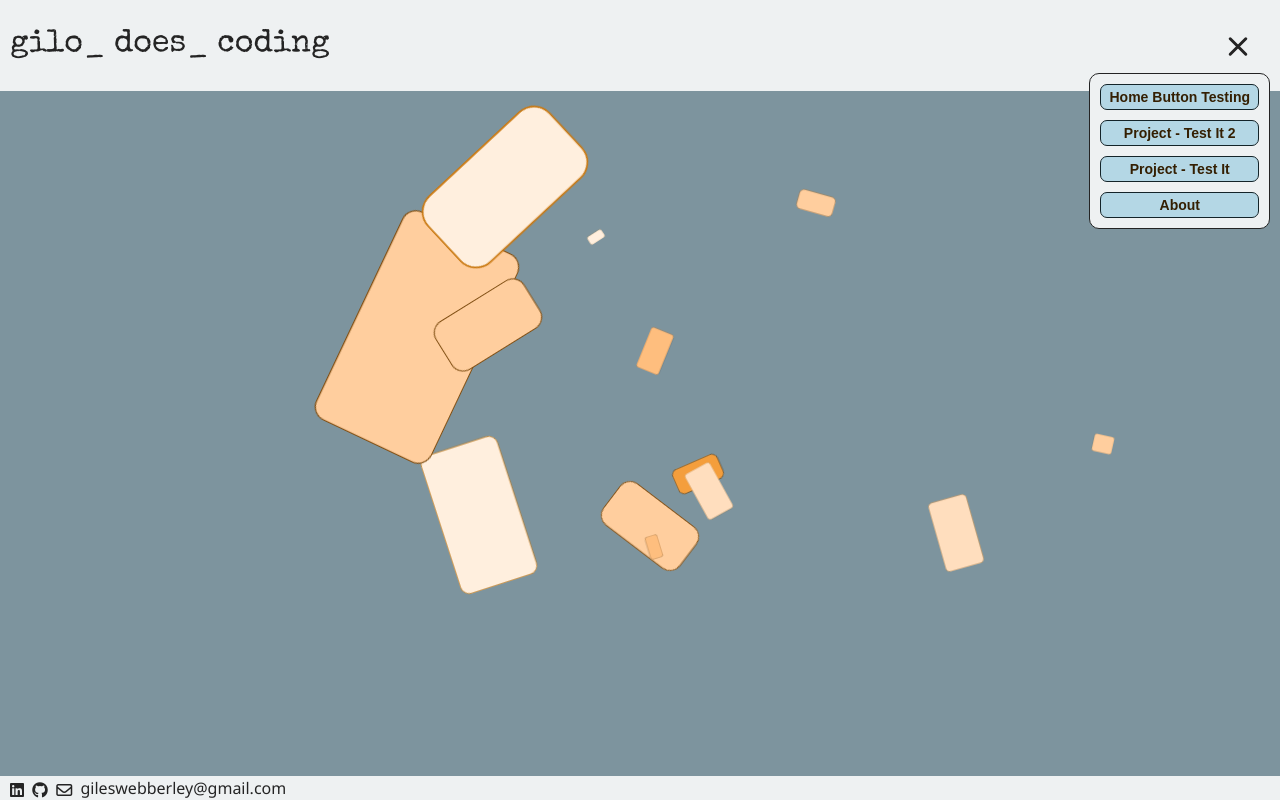
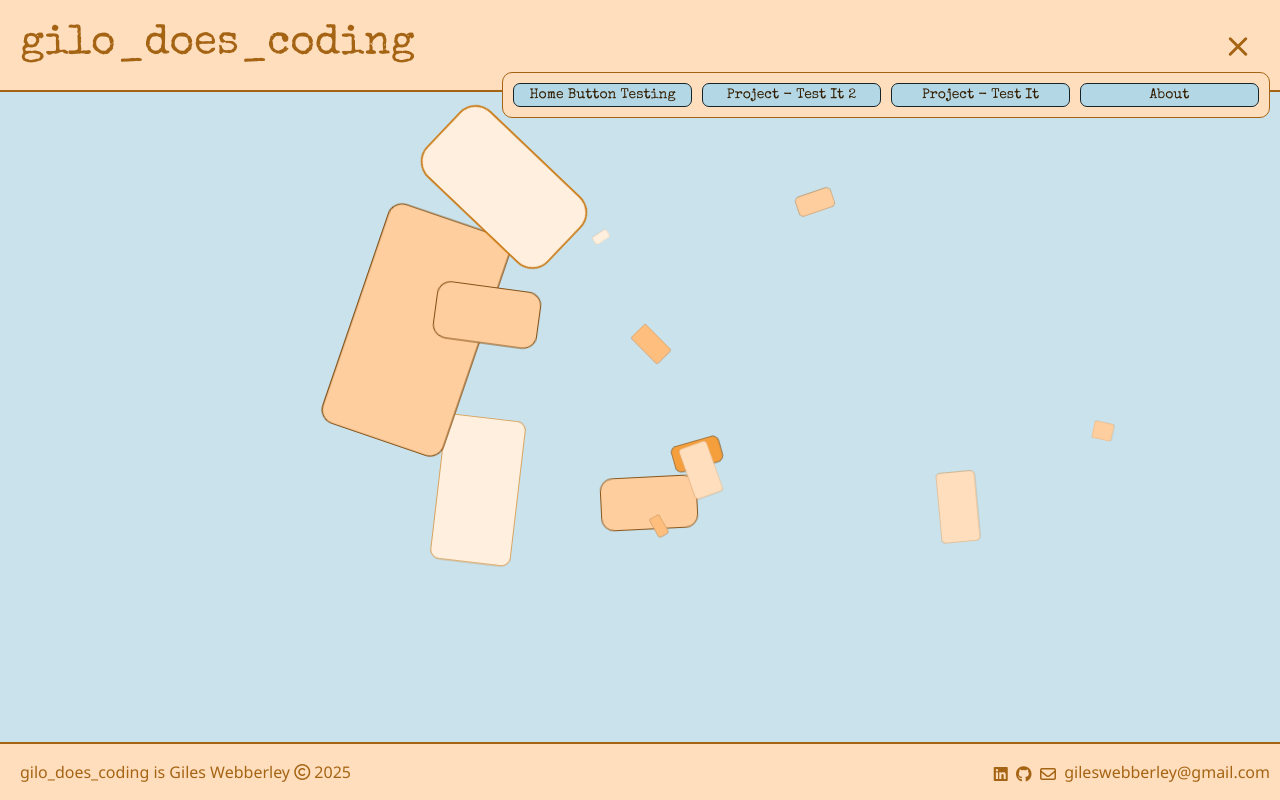
Before and after one commit to gileswebberley/gilo-does-coding, a website built with Vite: page index.html in a window 1280 px wide. Both pictures are taken after a click on the element 1237 px from the left and 45 px from the top of the page. Built offline with nearby package versions, Linux system fonts and the light colour scheme.

Commit message:
Bit of menu styling and LayoutManager commented, along with implementing a new 'grow' behaviour

```diff
--- a/index.html
+++ b/index.html
@@ -23,7 +23,7 @@
       <header>
         <!-- <div style="height: 145px; width: 100px; background-color: red"></div> -->
         <h1 id="logo">
-          gilo_ does_ coding<span id="loader">...is loading</span>
+          gilo_does_coding<span id="loader">...is loading</span>
         </h1>
         <!-- ok, so we're making the classic hamburger menu button -->
         <nav id="nav-holder">
@@ -41,14 +41,14 @@
       </div>
       <script type="module" src="/src/main.js"></script>
       <footer>
-        <!-- <p>
+        <p id="copyright-text">
           gilo_does_coding is Giles Webberley
           <i
             class="fa-regular fa-copyright"
             style="transform: translateY(0px)"
           ></i>
           2025
-        </p> -->
+        </p>
         <div class="'contact">
           <!-- <p id="'phone-number"></p> -->
           <span
--- a/src/main.js
+++ b/src/main.js
@@ -5,7 +5,18 @@
 import Page_Test3 from './contents/TestContent3.js';
 import Page_Test4 from './contents/TestContent4.js';
 import NavManager from './scripts/NavManager.js';
+import Colourist from './scripts/Colourist.js';
 
+//make the header and footer colour time responsive...
+const timeColours = Colourist.getTimeBasedColourBasedOnColourScheme();
+document.documentElement.style.setProperty(
+  '--header-footer-time-colour',
+  timeColours.bg
+);
+document.documentElement.style.setProperty(
+  '--header-footer-time-colour-text',
+  timeColours.text
+);
 //we'll remove the loading message when this loads...
 document.querySelector('#loader').remove();
 //adding my email address like this to try to avoid being the victim of spam...
--- a/src/scripts/Breakpoints.js
+++ b/src/scripts/Breakpoints.js
@@ -9,14 +9,14 @@
 };
 
 // Function to set breakpoints as CSS :root variables - oh bugger, you can't use these in media queries!
-function setBreakpointsAsCSSVars(breakpoints) {
-  const root = document.documentElement;
-  Object.entries(breakpoints).forEach(([key, value]) => {
-    root.style.setProperty(`--breakpoint-${key}`, value);
-  });
-}
+// function setBreakpointsAsCSSVars(breakpoints) {
+//   const root = document.documentElement;
+//   Object.entries(breakpoints).forEach(([key, value]) => {
+//     root.style.setProperty(`--breakpoint-${key}`, value);
+//   });
+// }
 
-// Apply the breakpoints
-setBreakpointsAsCSSVars(breakpoints);
+// // Apply the breakpoints
+// setBreakpointsAsCSSVars(breakpoints);
 
 export default breakpoints;
--- a/src/scripts/Colourist.js
+++ b/src/scripts/Colourist.js
@@ -35,6 +35,7 @@
 ];
 
 const Colourist = {
+  colourSwatchLength: 5,
   getOrangeBGSwatch: () => {
     if (window.matchMedia('(prefers-color-scheme: dark)').matches) {
       console.log('DARK MODE COLOURS.......');
@@ -53,6 +54,30 @@
       return higherOrangeRange;
     }
   },
+  //make it an anonymous function rather than an arrow function so I can access the colourSwatchLength - stupid, I'd forgotten about the scope difference :/
+  getTimeBasedColourBasedOnColourScheme: function () {
+    const timestep = 23 / this.colourSwatchLength;
+    console.log(`Timestep in colourist is ${timestep}`);
+    const currentTime = new Date().getHours();
+    const currentTextSwatch = window.matchMedia('(prefers-color-scheme: dark)')
+      .matches
+      ? lowerOrangeRange
+      : higherOrangeRange;
+    const currentSwatch = window.matchMedia('(prefers-color-scheme: dark)')
+      .matches
+      ? higherOrangeRange
+      : lowerOrangeRange;
+    console.log(
+      `colour selected: time: ${currentTime} ${Math.floor(
+        currentTime / timestep
+      )} ${currentSwatch[Math.floor(currentTime / timestep) - 1]}`
+    );
+    const indexSelection = Math.floor(currentTime / timestep) - 1;
+    return {
+      bg: currentSwatch[indexSelection],
+      text: currentTextSwatch[indexSelection],
+    };
+  },
 };
 
 export default Colourist;
--- a/src/scripts/Floater.js
+++ b/src/scripts/Floater.js
@@ -164,7 +164,8 @@
     }
     //I think I want to scale the duration based on the distance it's moving? Hmm no, this would take a re-engineering of the floating loop logic so maybe come back to this for v2
     this.element.style.transition = `all ${duration}ms ${this.easingStyle}`;
-    this.setPosition(x, y, z);
+    //I think this helps it sync the animation to the native screen refresh
+    requestAnimationFrame(() => this.setPosition(x, y, z));
   }
 
   reveal() {
--- a/src/scripts/World.js
+++ b/src/scripts/World.js
@@ -2,9 +2,9 @@
 import Colourist from './Colourist';
 
 const World = {
-  //these are for the LayoutManager
-  MAX_PAGE_WIDTH: parseInt(breakpoints.lg),
-  MIN_PAGE_WIDTH: parseInt(breakpoints.sm),
+  //these are for the LayoutManager - min is half of max for 'grow' based sizing, it keeps it relatively similar, but perhaps it should be based on the layout aspect ratio?
+  MAX_PAGE_WIDTH: 1280,
+  MIN_PAGE_WIDTH: 640,
   PAGE_PADDING: 20,
   FLOATER_GAP: 10,
   //these are for the Floater
--- a/src/style.css
+++ b/src/style.css
@@ -39,6 +39,9 @@
   background-color: var(--colour-blue-300);
 
   color-scheme: light dark;
+
+  --header-footer-time-colour: var(--colour-orange);
+  --header-footer-time-colour-text: var(--colour-orange-900);
   /* color: rgba(255, 255, 255, 0.87);
   background-color: #242424; */
 
@@ -94,7 +97,7 @@
 h2,
 h3,
 h4 {
-  font-family: 'Special Elite', system-ui;
+  font-family: 'Special Elite', 'Courier New', Courier, monospace;
   font-weight: 400;
   font-style: normal;
   /* font-size: 2.2em;
@@ -102,6 +105,8 @@
 }
 
 #logo {
+  font-size: 4.2rem;
+  line-height: 80%;
   cursor: pointer;
 }
 
@@ -162,7 +167,7 @@
 
 #hamburger-button span {
   position: absolute;
-  background-color: #ffffff;
+  background-color: var(--header-footer-time-colour-text);
   /* var(--colour-light-text); */
   width: 100%;
   height: 3px;
@@ -196,38 +201,36 @@
   top: 4rem;
   right: 0;
   display: flex;
-  justify-content: space-between;
+  justify-content: flex-end;
   align-items: center;
   gap: 1rem;
   padding: 1rem;
-  width: fit-content;
+  width: 60vw;
   flex-wrap: wrap;
   height: fit-content;
-  background-color: var(--colour-dark-bg);
-  border: 1px solid var(--colour-dark-text);
-  pointer-events: all !important;
+  background-color: var(--header-footer-time-colour);
+  border: 1px solid var(--header-footer-time-colour-text);
+  /* don't allow clicking when it's hidden */
+  pointer-events: none;
   border-radius: calc(var(--content-border-radius) / 2);
-  /* display: none; */
+  visibility: hidden;
   opacity: 0;
-}
-/* This doesn't seem to wortk in my browsers
-@starting-style {
-  #main-nav {
-    opacity: 0;
-  }
-} */
-
-#main-nav.active {
-  /* display: visible; */
-  opacity: 1;
   transition: 0.3s ease;
 }
 
-/* @media screen and (max-width: 680px) {
+#main-nav.active {
+  pointer-events: all !important;
+  opacity: 1;
+  visibility: visible;
+}
+
+@media screen and (max-width: 680px) {
   #main-nav {
     flex-direction: column;
+    width: fit-content;
   }
-} */
+}
+/* It's time based now so no need
 @media (prefers-color-scheme: light) {
   #main-nav {
     background-color: var(--colour-light-bg);
@@ -236,10 +239,12 @@
   #hamburger-button span {
     background-color: var(--colour-light-text);
   }
-}
+} */
 
 .nav-button {
-  width: 100%;
+  font-family: 'Special Elite', 'Courier New', Courier, monospace;
+  /* this is to make the buttons 'stretch' when there is excess space and when they wrap - a setting of 1 makes them all behave the same whereas 'auto' will make ones with smaller content be proportionally smaller than the others */
+  flex: 1;
   white-space: nowrap;
   border: 1px solid;
   border-radius: 7px;
@@ -258,6 +263,12 @@
 .nav-button:hover {
   outline: none;
   background-color: var(--colour-blue-100);
+}
+
+@media screen and (max-width: 680px) {
+  .nav-button {
+    width: 100%;
+  }
 }
 
 @media (prefers-color-scheme: light) {
@@ -291,9 +302,6 @@
   left: 0;
   height: 100%;
   width: 100%;
-  /* height: var(--content_viewport_height);
-  max-width: var(--content_max_width);
-  min-width: var(--content_min_width); */
   overflow-y: auto !important;
 }
 
@@ -303,6 +311,8 @@
   border-radius: var(--content-border-radius);
   /* height: var(--content_viewport_height); */
   height: 100%;
+  /* in case it get's taller than it's content... */
+  align-content: center;
   overflow-y: auto;
   pointer-events: all !important;
 }
@@ -310,8 +320,6 @@
 .content-holder {
   border: none;
   height: fit-content;
-  /* width: var(--content_max_width);
-  min-width: var(--content_min_width); */
   width: 100%;
   pointer-events: inherit;
 }
@@ -322,38 +330,41 @@
   object-fit: contain;
   /* for the alt text we'll set the font really small */
   font-size: x-small;
-  border-radius: calc(var(--content-border-radius) / 2);
+  /* border-radius: calc(var(--content-border-radius) / 2); */
+  border-radius: min(1vw, 1vh);
 }
 
 header,
 footer {
   display: flex;
-  /* flex-wrap: wrap; */
   text-wrap: balance;
   justify-content: space-between;
   align-items: center;
-  padding-left: 10px;
-  padding-right: 10px;
-  /* padding-bottom: 8px; */
+  padding-left: 2rem;
+  padding-right: 1rem;
   gap: 2rem;
   /* This is how you can set the dark mode colour scheme if it's selected on the user's system (see the @media query at the bottom for how this is used) */
   color-scheme: dark;
-  color: var(--colour-dark-text);
-  background-color: var(--colour-dark-bg);
+  color: var(--header-footer-time-colour-text);
+  background-color: var(--header-footer-time-colour);
   /* font-size: 2rem; */
 }
 
+header {
+  border-bottom: 2px solid var(--header-footer-time-colour-text);
+}
+
+footer {
+  border-top: 2px solid var(--header-footer-time-colour-text);
+}
+
 @media (prefers-color-scheme: light) {
-  /* :root { */
-  header,
-  footer {
-    color: var(--colour-light-text);
-    background-color: var(--colour-light-bg);
-  }
-
   button {
     background-color: #f9f9f9;
   }
+}
+
+@media (prefers-color-scheme: dark) {
   :root {
     /* change the background blue */
     --colour-blue-300: var(--colour-blue-600);
@@ -365,10 +376,23 @@
   footer {
     flex-direction: column;
     justify-content: center;
+    padding: 0.5rem;
   }
-  :root {
+
+  #copyright-text {
+    display: none;
+  }
+
+  /* :root {
     --content_max_width: 80vw;
     --content_min_width: 50vw;
     --content_viewport_height: 50vh;
+  } */
+}
+
+@media screen and (max-width: 480px) {
+  #logo {
+    /* stop the h2 logo from breaking across lines on small screens (mobile) */
+    font-size: 160%;
   }
 }
```
Also changed, not shown: src/scripts/LayoutManager.js (+43 -52 lines).
